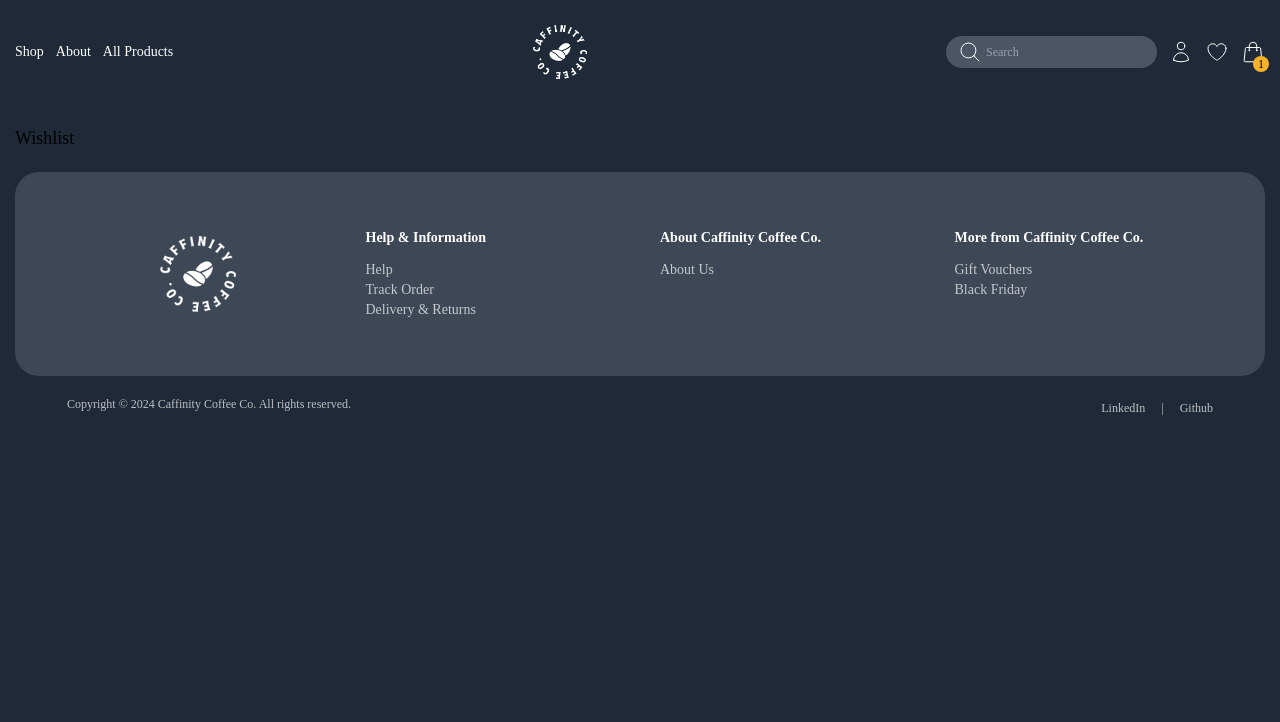
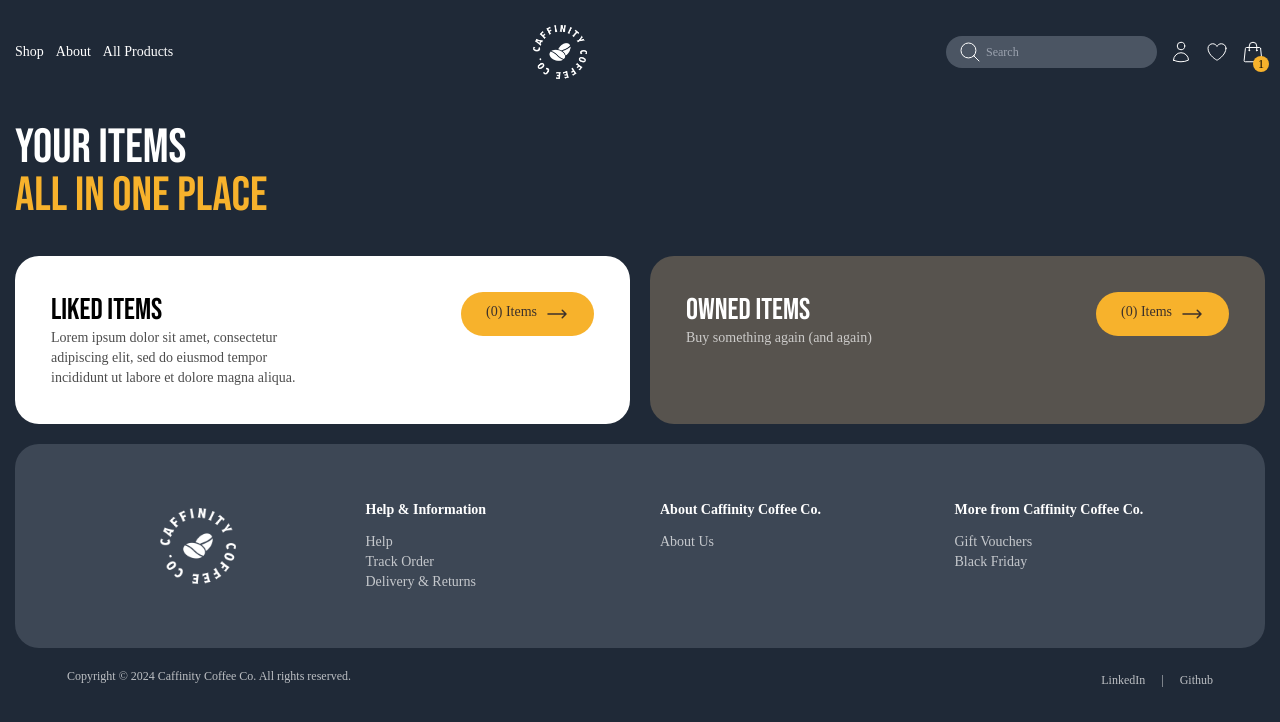
Before and after one commit to ThalitadosReis/caffinity-commerce, a React (Vite) app: page /wishlist in a window 1280 px wide. Shown: the top 722 px of the page. Built offline with nearby package versions, Linux system fonts and the light colour scheme; the HTML template or start-up script is replaced by a standard one; a web font is replaced by a local one.

Commit message:
wishlist page

```diff
--- a/src/components/Popular.jsx
+++ b/src/components/Popular.jsx
@@ -59,7 +59,7 @@ export default function Popular() {
         <div className="justify-start md:justify-self-end">
           <Link
             to="/all-products"
-            className="flex gap-2 custom-button"
+            className="gap-2 custom-button"
           >
             All Products
             <svg
--- a/src/index.css
+++ b/src/index.css
@@ -32,7 +32,7 @@
 
   /* custom */
   .custom-button {
-    @apply text-sm text-coffee;
+    @apply text-sm text-coffee flex justify-center;
     background-color: #f7b22c;
     border-radius: 50px;
     padding: 10px 25px;
--- a/src/pages/AllProducts.jsx
+++ b/src/pages/AllProducts.jsx
@@ -3,7 +3,6 @@ import ProductCard from "../components/ProductCard";
 function AllProducts({ products, handleLikeClick, isProductLiked }) {
   return (
     <section className="bg-white rounded-3xl p-9 space-y-9">
-      <div className="">
         <h1 className="uppercase font-primary text-5xl text-balance pb-5">
           All products
         </h1>
@@ -17,7 +16,6 @@ function AllProducts({ products, handleLikeClick, isProductLiked }) {
             />
           ))}
         </div>
-      </div>
     </section>
   );
 }
--- a/src/pages/Wishlist.jsx
+++ b/src/pages/Wishlist.jsx
@@ -1,5 +1,70 @@
+import { Link } from "react-router-dom";
+
 export default function Wishlist() {
   return (
-    <div>Wishlist</div>
-  )
+    <section className="space-y-9">
+      <h1 className="uppercase font-primary text-5xl text-balance text-white">
+        Your Items
+        <br />
+        <span className="text-yellow">All in one place</span>
+      </h1>
+      <div className="grid grid-cols-1 md:grid-cols-2 gap-5">
+        <div className="grid grid-cols-1 lg:grid-cols-2 bg-white rounded-3xl p-9">
+          <div>
+            <h1 className="uppercase font-primary text-3xl text-balance">
+              Liked items
+            </h1>
+            <p className="text-sm text-black/70">
+              Lorem ipsum dolor sit amet, consectetur adipiscing elit, sed do
+              eiusmod tempor incididunt ut labore et dolore magna aliqua.
+            </p>
+          </div>
+          <div className="justify-self-start mt-5 lg:justify-self-end lg:mt-0">
+            <Link to="/all-products" className="gap-2 custom-button">
+              (0) Items
+              <svg
+                xmlns="http://www.w3.org/2000/svg"
+                viewBox="0 0 24 24"
+                fill="currentColor"
+                className="w-6 h-6"
+              >
+                <path
+                  fillRule="evenodd"
+                  d="M16.72 7.72a.75.75 0 0 1 1.06 0l3.75 3.75a.75.75 0 0 1 0 1.06l-3.75 3.75a.75.75 0 1 1-1.06-1.06l2.47-2.47H3a.75.75 0 0 1 0-1.5h16.19l-2.47-2.47a.75.75 0 0 1 0-1.06Z"
+                  clipRule="evenodd"
+                />
+              </svg>
+            </Link>
+          </div>
+        </div>
+        <div className="grid grid-cols-1 lg:grid-cols-2 bg-stone-600 rounded-3xl p-9 text-white">
+          <div>
+            <h1 className="uppercase font-primary text-3xl text-balance">
+              Owned Items
+            </h1>
+            <p className="text-sm text-white/70">
+              Buy something again (and again)
+            </p>
+          </div>
+          <div className="justify-self-start mt-5 lg:justify-self-end lg:mt-0">
+            <Link to="/all-products" className="gap-2 custom-button">
+              (0) Items
+              <svg
+                xmlns="http://www.w3.org/2000/svg"
+                viewBox="0 0 24 24"
+                fill="currentColor"
+                className="w-6 h-6"
+              >
+                <path
+                  fillRule="evenodd"
+                  d="M16.72 7.72a.75.75 0 0 1 1.06 0l3.75 3.75a.75.75 0 0 1 0 1.06l-3.75 3.75a.75.75 0 1 1-1.06-1.06l2.47-2.47H3a.75.75 0 0 1 0-1.5h16.19l-2.47-2.47a.75.75 0 0 1 0-1.06Z"
+                  clipRule="evenodd"
+                />
+              </svg>
+            </Link>
+          </div>
+        </div>
+      </div>
+    </section>
+  );
 }
```
